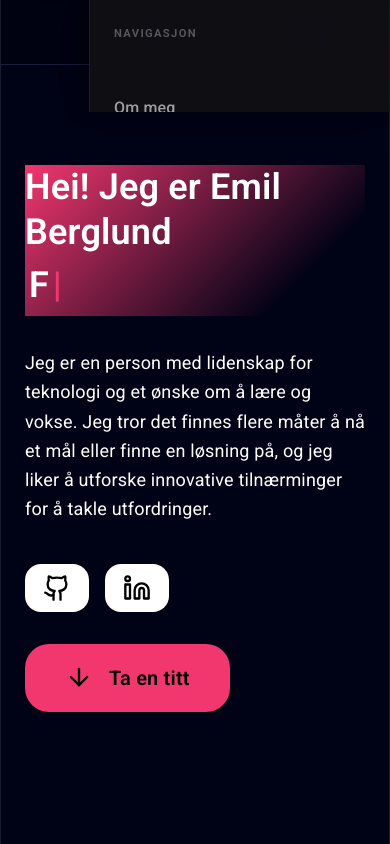
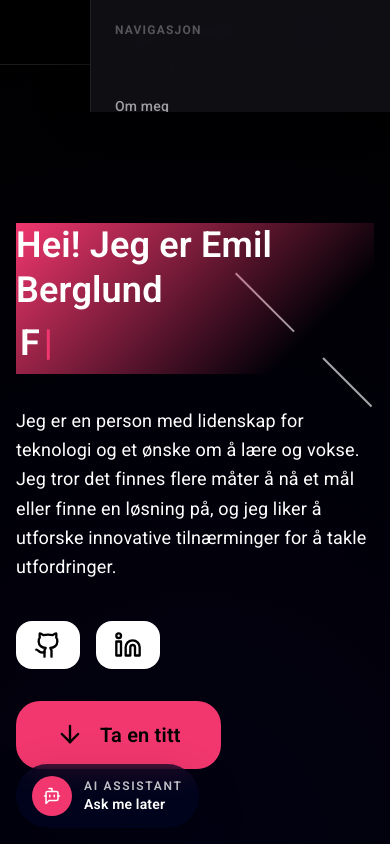
Before and after one commit to EmilB04/PortfolioV2, a React (Vite) app: page / in a window 390 px wide. Both pictures are taken after a click on the button 148 px from the left and 32 px from the top of the page. Shown: the top 844 px of the page. Built offline with nearby package versions, Linux system fonts and the light colour scheme.

Commit message:
feat: enhance layout structure with AI starter widget and responsive design adjustments

```diff
--- a/src/components/_layout.tsx
+++ b/src/components/_layout.tsx
@@ -1,12 +1,24 @@
 import HeaderSection from './ui/HeaderSection';
 import FooterSection from './ui/FooterSection';
+import AIStarterWidget from './ui/AIStarterWidget';
+import ShootingStars from '../styles/ShootingStars';
 
 export default function Layout({ children }: { children: React.ReactNode }) {
     return (
-        <>
-            <HeaderSection />
-            {children}
-            <FooterSection />
-        </>
+        <div className="relative min-h-screen overflow-x-hidden">
+            <ShootingStars />
+
+            <div className="relative z-10 flex min-h-screen flex-col">
+                <HeaderSection />
+
+                <main className="mx-auto flex w-full max-w-6xl flex-1 flex-col px-4 pt-16 sm:px-6 sm:pt-18 lg:px-8">
+                    {children}
+                </main>
+
+                <FooterSection />
+            </div>
+
+            <AIStarterWidget />
+        </div>
     );
 }
--- a/src/components/indexSections/Landing.tsx
+++ b/src/components/indexSections/Landing.tsx
@@ -1,6 +1,7 @@
 
 import { useEffect, useState } from 'react'
 import { ArrowDown, Github, Linkedin } from 'lucide-react'
+import IndexLayout from './_layout'
 
 type LandingProps = {
     shouldUseAos?: boolean
@@ -59,9 +60,8 @@ export default function Landing({ shouldUseAos = false, onScrollNextSection }: L
     }
 
     return (
-        <section className="landing-section min-h-screen w-full px-6 py-20 text-left text-[var(--text)] sm:px-10 lg:px-16">
-            <div className="mx-auto flex w-full max-w-6xl items-center">
-                <article className="about-me w-full max-w-4xl">
+        <IndexLayout id="landing" className={"text-left"}>
+            <section className="about-me w-full max-w-4xl">
                 <h1 className="mb-8 text-4xl font-semibold leading-tight text-[var(--text-h)] sm:text-5xl lg:text-6xl">
                     Hei! Jeg er Emil Berglund <br />
                     <span
@@ -112,8 +112,7 @@ export default function Landing({ shouldUseAos = false, onScrollNextSection }: L
                     <ArrowDown className="h-7 w-7 animate-bounce" />
                     Ta en titt
                 </button>
-                </article>
-            </div>
             </section>
+        </IndexLayout>
     )
 }
--- a/src/components/indexSections/_layout.tsx
+++ b/src/components/indexSections/_layout.tsx
@@ -0,0 +1,35 @@
+import type { ReactNode } from 'react'
+
+type IndexSectionProps = {
+    id?: string
+    children: ReactNode
+    className?: string
+}
+
+/**
+ * IndexLayout - Reusable template for index page sections
+ *
+ * Enforces:
+ * - Minimum height of 100vh (full viewport height)
+ * - Content centered in all directions (horizontal and vertical)
+ * - Responsive padding for different screen sizes
+ *
+ * @example
+ * <IndexSection id="about">
+ *   <h2>About Me</h2>
+ *   <p>Section content here</p>
+ * </IndexSection>
+ */
+export default function IndexLayout({ id, children, className = '' }: IndexSectionProps) {
+    return (
+        <section
+            id={id}
+            className={`w-full min-h-screen flex items-center justify-center ${className}`}
+            style={{ color: 'var(--text)' }}
+        >
+            <div className="w-full max-w-6xl mx-auto flex items-center justify-center">
+                {children}
+            </div>
+        </section>
+    )
+}
--- /dev/null
+++ b/src/components/ui/AIStarterWidget.tsx
@@ -0,0 +1,77 @@
+import { useState } from 'react'
+import { BotMessageSquare, Sparkles } from 'lucide-react'
+
+export default function AIStarterWidget() {
+    const [isOpen, setIsOpen] = useState(false)
+
+    return (
+        <div className="fixed bottom-4 left-4 z-40 sm:bottom-6 sm:left-6">
+            {isOpen && (
+                <div
+                    className="mb-3 w-[min(92vw,20rem)] rounded-3xl border p-4 shadow-2xl backdrop-blur-md"
+                    style={{
+                        background: 'var(--c-surface)',
+                        borderColor: 'var(--c-border)',
+                        color: 'var(--c-text)',
+                        boxShadow: '0 20px 60px rgba(0, 0, 0, 0.18)',
+                    }}
+                >
+                    <div className="mb-2 flex items-center gap-2 text-xs font-semibold uppercase tracking-[0.14em]" style={{ color: 'var(--c-text-muted)' }}>
+                        <Sparkles size={14} />
+                        AI assistant
+                    </div>
+
+                    <h2 className="mb-2 text-lg font-semibold" style={{ color: 'var(--c-text)' }}>
+                        Starter widget
+                    </h2>
+
+                    <p className="mb-4 text-sm leading-6" style={{ color: 'var(--c-text-muted)' }}>
+                        This space is prepared for a future personal AI assistant. Later you can connect it to GPT-4.3,
+                        add portfolio knowledge, and turn this panel into a chat experience.
+                    </p>
+
+                    <button
+                        type="button"
+                        className="inline-flex items-center gap-2 rounded-full px-4 py-2 text-sm font-semibold transition-transform duration-200 hover:-translate-y-0.5"
+                        style={{
+                            background: 'var(--c-accent)',
+                            color: '#fff',
+                        }}
+                        onClick={() => setIsOpen(false)}
+                    >
+                        <BotMessageSquare size={16} />
+                        Close
+                    </button>
+                </div>
+            )}
+
+            <button
+                type="button"
+                onClick={() => setIsOpen((current) => !current)}
+                aria-label={isOpen ? 'Close AI starter widget' : 'Open AI starter widget'}
+                className="group inline-flex items-center gap-3 rounded-full border px-4 py-3 text-left shadow-2xl transition-all duration-200 hover:-translate-y-0.5"
+                style={{
+                    background: 'var(--c-surface)',
+                    borderColor: 'var(--c-border)',
+                    color: 'var(--c-text)',
+                    backdropFilter: 'blur(12px)',
+                    WebkitBackdropFilter: 'blur(12px)',
+                    boxShadow: '0 18px 50px rgba(0, 0, 0, 0.18)',
+                }}
+            >
+                <span className="inline-flex h-10 w-10 items-center justify-center rounded-full" style={{ background: 'var(--c-accent)', color: '#fff' }}>
+                    <BotMessageSquare size={18} />
+                </span>
+
+                <span className="flex flex-col">
+                    <span className="text-xs font-semibold uppercase tracking-[0.14em]" style={{ color: 'var(--c-text-muted)' }}>
+                        AI assistant
+                    </span>
+                    <span className="text-sm font-semibold" style={{ color: 'var(--c-text)' }}>
+                        Ask me later
+                    </span>
+                </span>
+            </button>
+        </div>
+    )
+}
--- a/src/components/ui/HeaderSection.tsx
+++ b/src/components/ui/HeaderSection.tsx
@@ -6,14 +6,13 @@ import NavSection from './NavSection'
 export default function HeaderSection() {
     return (
         <header
-            className="border-b backdrop-blur-sm"
+            className="fixed inset-x-0 top-0 z-50 border-b bg-transparent backdrop-blur-xl"
             style={{
-                backgroundColor: 'var(--c-nav-bg)',
                 borderColor: 'var(--c-border)',
                 color: 'var(--c-text)',
             }}
         >
-            <div className="mx-auto flex max-w-6xl items-center justify-between gap-3 px-4 py-3 sm:px-6">
+            <div className="mx-auto flex h-16 max-w-6xl items-center justify-between gap-3 px-4 sm:h-18 sm:px-6 lg:px-8">
                 <NavSection />
 
                 <div className="flex items-center gap-2 sm:gap-3">
--- a/src/components/ui/NavSection.tsx
+++ b/src/components/ui/NavSection.tsx
@@ -24,31 +24,14 @@ function NavLinkList({ activeSection, onNavigate }: { activeSection: string; onN
                             e.preventDefault()
                             onNavigate(href)
                         }}
-                        className="relative whitespace-nowrap transition-colors duration-200"
-                        style={{
-                            display: 'block',
-                            padding: '0.45rem 0.85rem',
-                            borderRadius: '999px',
-                            fontSize: '0.875rem',
-                            fontWeight: 500,
-                            letterSpacing: '0.01em',
-                            textDecoration: 'none',
-                            color: activeSection === href ? '#fff' : 'rgba(255,255,255,0.55)',
-                            background: activeSection === href ? 'rgba(255,255,255,0.1)' : 'transparent',
-                            transition: 'color 0.2s, background 0.2s',
-                        }}
-                        onMouseEnter={(e) => {
-                            if (activeSection !== href) {
-                                e.currentTarget.style.color = '#fff'
-                                e.currentTarget.style.background = 'rgba(255,255,255,0.08)'
+                        className={`
+                            block px-3.5 py-1.5 rounded-full text-xs font-medium tracking-wide
+                            transition-all duration-200 whitespace-nowrap
+                            ${activeSection === href
+                                ? 'text-[var(--c-text)] bg-[rgba(255,255,255,0.1)]'
+                                : 'text-[rgba(255,255,255,0.55)] bg-transparent hover:text-[var(--c-text)] hover:bg-[rgba(255,255,255,0.08)]'
                             }
-                        }}
-                        onMouseLeave={(e) => {
-                            if (activeSection !== href) {
-                                e.currentTarget.style.color = 'rgba(255,255,255,0.55)'
-                                e.currentTarget.style.background = 'transparent'
-                            }
-                        }}
+                        `}
                     >
                         {label}
                     </a>
@@ -58,47 +41,34 @@ function NavLinkList({ activeSection, onNavigate }: { activeSection: string; onN
     )
 }
 
+
 function MobileMenuButton({ menuOpen, onToggle }: { menuOpen: boolean; onToggle: () => void }) {
     return (
         <button
-            className="flex md:hidden"
+            className={`
+                flex md:hidden flex-col items-center justify-center gap-1.25 w-9 h-9
+                rounded-full border transition-all duration-200
+                ${menuOpen
+                    ? 'bg-[rgba(255,255,255,0.15)] border-[rgba(255,255,255,0.2)]'
+                    : 'bg-[rgba(255,255,255,0.08)] border-[rgba(255,255,255,0.1)] hover:bg-[rgba(255,255,255,0.12)] hover:scale-[1.08]'
+                }
+            `}
             onClick={onToggle}
             aria-label={menuOpen ? 'Lukk meny' : 'Åpne meny'}
-            style={{
-                flexDirection: 'column',
-                justifyContent: 'center',
-                alignItems: 'center',
-                gap: '5px',
-                width: 36,
-                height: 36,
-                background: 'rgba(255,255,255,0.08)',
-                border: '1px solid rgba(255,255,255,0.1)',
-                borderRadius: '50%',
-                cursor: 'pointer',
-                transition: 'background 0.2s, transform 0.2s',
-                padding: 0,
-            }}
-            onMouseEnter={(e) => {
-                e.currentTarget.style.background = 'rgba(255,255,255,0.15)'
-                e.currentTarget.style.transform = 'scale(1.08)'
-            }}
-            onMouseLeave={(e) => {
-                e.currentTarget.style.background = 'rgba(255,255,255,0.08)'
-                e.currentTarget.style.transform = ''
-            }}
         >
             {menuOpen ? (
-                <span style={{ color: '#fff', fontSize: '1rem', lineHeight: 1 }}>✕</span>
+                <span className="text-[var(--c-text)] text-lg leading-none">✕</span>
             ) : (
-                <span style={{ display: 'flex', flexDirection: 'column', gap: 5, alignItems: 'center' }}>
-                    <span style={{ display: 'block', width: 16, height: 2, background: '#fff', borderRadius: 2 }} />
-                    <span style={{ display: 'block', width: 12, height: 2, background: '#fff', borderRadius: 2 }} />
-                    <span style={{ display: 'block', width: 16, height: 2, background: '#fff', borderRadius: 2 }} />
+                <span className="flex flex-col gap-1 items-center">
+                    <span className="block w-4 h-0.5 bg-[var(--c-text)] rounded-sm" />
+                    <span className="block w-3 h-0.5 bg-[var(--c-text)] rounded-sm" />
+                    <span className="block w-4 h-0.5 bg-[var(--c-text)] rounded-sm" />
                 </span>
             )}
         </button>
     )
 }
+
 
 function MobileDrawer({ menuOpen, onNavigate, onClose }: { menuOpen: boolean; onNavigate: (id: string) => void; onClose: () => void }) {
     if (!menuOpen) {
@@ -107,101 +77,64 @@ function MobileDrawer({ menuOpen, onNavigate, onClose }: { menuOpen: boolean; on
 
     return (
         <>
+            {/* Backdrop */}
             <div
                 onClick={onClose}
-                style={{
-                    position: 'fixed',
-                    inset: 0,
-                    background: 'rgba(0,0,0,0.5)',
-                    backdropFilter: 'blur(3px)',
-                    WebkitBackdropFilter: 'blur(3px)',
-                    zIndex: 250,
-                }}
+                className="fixed inset-0 bg-black/50 backdrop-blur-sm z-[250]"
             />
 
-            <div
-                style={{
-                    position: 'fixed',
-                    top: 0,
-                    right: 0,
-                    bottom: 0,
-                    width: 'min(80%, 300px)',
-                    display: 'flex',
-                    flexDirection: 'column',
-                    zIndex: 300,
-                    overflowY: 'auto',
-                    background: 'rgba(15,15,20,0.97)',
-                    backdropFilter: 'blur(24px)',
-                    WebkitBackdropFilter: 'blur(24px)',
-                    borderLeft: '1px solid rgba(255,255,255,0.07)',
-                    boxShadow: '-8px 0 40px rgba(0,0,0,0.4)',
-                    paddingTop: '5rem',
-                    paddingBottom: '2rem',
-                }}
-            >
-                <span
-                    style={{
-                        position: 'absolute',
-                        top: '1.4rem',
-                        left: '1.5rem',
-                        fontSize: '0.7rem',
-                        fontWeight: 700,
-                        letterSpacing: '0.12em',
-                        textTransform: 'uppercase',
-                        color: 'rgba(255,255,255,0.3)',
-                    }}
-                >
+            {/* Drawer */}
+            <div className="
+                fixed top-0 right-0 bottom-0 z-[300]
+                w-[min(80%,300px)] flex flex-col
+                overflow-y-auto
+                bg-[rgba(15,15,20,0.97)] backdrop-blur-2xl
+                border-l border-[rgba(255,255,255,0.07)]
+                shadow-[-8px_0_40px_rgba(0,0,0,0.4)]
+                pt-20 pb-8
+            ">
+                {/* Header */}
+                <span className="
+                    absolute top-[1.4rem] left-6
+                    text-xs font-bold tracking-widest uppercase
+                    text-[rgba(255,255,255,0.3)]
+                ">
                     Navigasjon
                 </span>
 
+                {/* Navigation Links */}
                 {links.map(({ href, label }) => (
                     <button
                         key={href}
                         onClick={() => onNavigate(href)}
-                        style={{
-                            background: 'none',
-                            border: 'none',
-                            borderBottom: '1px solid rgba(255,255,255,0.06)',
-                            color: 'rgba(255,255,255,0.6)',
-                            fontSize: '1rem',
-                            fontWeight: 500,
-                            padding: '1rem 1.5rem',
-                            textAlign: 'left',
-                            cursor: 'pointer',
-                            transition: 'color 0.2s, background 0.2s, padding-left 0.2s',
-                        }}
-                        onMouseEnter={(e) => {
-                            e.currentTarget.style.color = '#fff'
-                            e.currentTarget.style.background = 'rgba(255,255,255,0.05)'
-                            e.currentTarget.style.paddingLeft = '2rem'
-                        }}
-                        onMouseLeave={(e) => {
-                            e.currentTarget.style.color = 'rgba(255,255,255,0.6)'
-                            e.currentTarget.style.background = 'none'
-                            e.currentTarget.style.paddingLeft = '1.5rem'
-                        }}
+                        className="
+                            w-full px-6 py-4
+                            border-b border-[rgba(255,255,255,0.06)]
+                            text-left text-sm font-medium
+                            text-[rgba(255,255,255,0.6)]
+                            transition-all duration-200
+                            hover:text-[var(--c-text)]
+                            hover:bg-[rgba(255,255,255,0.05)]
+                            hover:pl-8
+                        "
                     >
                         {label}
                     </button>
                 ))}
 
+                {/* Contact Button */}
                 <a
                     href="/contact"
                     onClick={onClose}
-                    style={{
-                        margin: '1rem 1.5rem 0',
-                        background: 'var(--c-accent)',
-                        color: '#fff',
-                        borderRadius: '999px',
-                        padding: '0.75rem 1rem',
-                        fontSize: '0.875rem',
-                        fontWeight: 600,
-                        textAlign: 'center',
-                        textDecoration: 'none',
-                        transition: 'filter 0.2s',
-                    }}
-                    onMouseEnter={(e) => (e.currentTarget.style.filter = 'brightness(1.12)')}
-                    onMouseLeave={(e) => (e.currentTarget.style.filter = '')}
+                    className="
+                        mx-6 mt-4 px-4 py-3
+                        rounded-full text-xs font-semibold
+                        text-white
+                        bg-[var(--c-accent)]
+                        text-center
+                        transition-all duration-200
+                        hover:brightness-[1.12]
+                    "
                 >
                     Kontakt meg
                 </a>
@@ -209,6 +142,7 @@ function MobileDrawer({ menuOpen, onNavigate, onClose }: { menuOpen: boolean; on
         </>
     )
 }
+
 
 export default function NavSection() {
     const [activeSection, setActiveSection] = useState('')
@@ -245,25 +179,8 @@ export default function NavSection() {
     }
 
     return (
-        <nav
-            style={{
-                display: 'flex',
-                alignItems: 'center',
-                justifyContent: 'space-between',
-                gap: '0.75rem',
-                flex: 1,
-                minWidth: 0,
-            }}
-        >
-            <div
-                style={{
-                    display: 'flex',
-                    alignItems: 'center',
-                    gap: '0.75rem',
-                    flex: 1,
-                    minWidth: 0,
-                }}
-            >
+        <nav className="flex items-center justify-between gap-3 flex-1 min-w-0">
+            <div className="flex items-center gap-3 flex-1 min-w-0">
                 <NavLinkList activeSection={activeSection} onNavigate={navigate} />
 
                 <div className="hidden md:flex items-center gap-2 flex-shrink-0">
--- a/src/main.tsx
+++ b/src/main.tsx
@@ -9,7 +9,7 @@ import { ThemeProvider } from './context/ThemeProvider'
 createRoot(document.getElementById('root')!).render(
   <StrictMode>
     <ThemeProvider>
-      <BrowserRouter>
+      <BrowserRouter future={{ v7_startTransition: true, v7_relativeSplatPath: true }}>
         <App />
       </BrowserRouter>
     </ThemeProvider>
--- a/src/styles/index.css
+++ b/src/styles/index.css
@@ -72,14 +72,9 @@ body.body--light {
 #root {
   position: relative;
   z-index: 1;
-  width: 1126px;
-  max-width: 100%;
-  margin: 0 auto;
-  text-align: center;
-  border-inline: 1px solid var(--border);
-  background: var(--c-surface);
-  backdrop-filter: blur(8px);
-  -webkit-backdrop-filter: blur(8px);
+  width: 100%;
+  margin: 0;
+  border-inline: 0;
   min-height: 100svh;
   display: flex;
   flex-direction: column;
```
Lines whose indentation alone changed are shown as unchanged.
